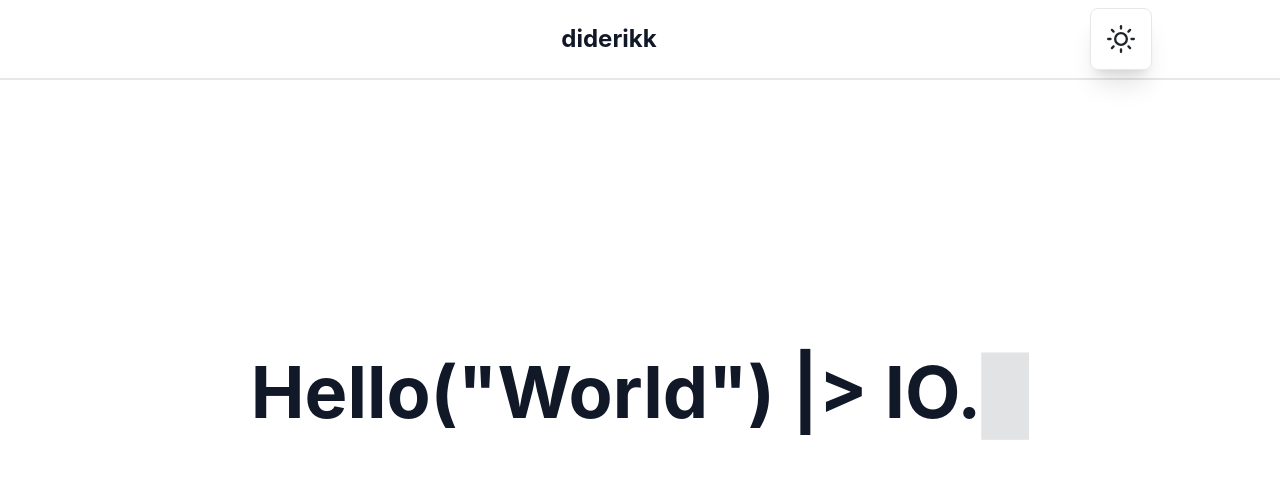
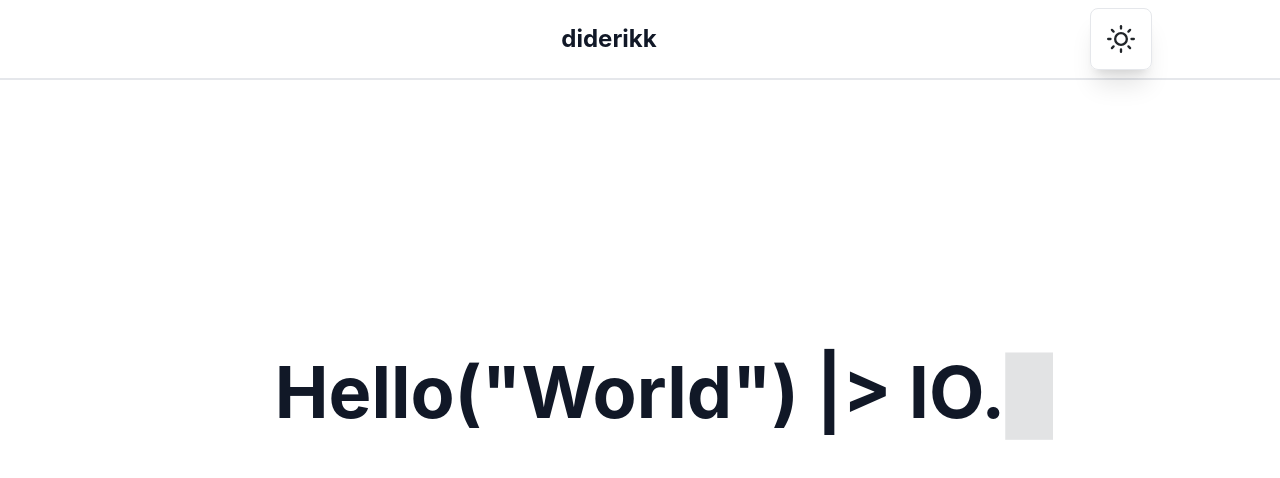
Before and after one commit to diderikk/portfolio, a Next.js app: page / in a window 1280 px wide. Shown: the top 478 px of the page. Built offline with nearby package versions, Linux system fonts and the light colour scheme; no server answers; the database is empty.

Commit message:
prettier and make type blinker absolute

```diff
--- a/src/components/layout.tsx
+++ b/src/components/layout.tsx
@@ -11,9 +11,8 @@ export default function Layout({ children }: any) {
   const router = useRouter();
 
   const handleBackClick = () => {
-    if(router.pathname.includes("post"))
-      router.push("/#blog");
-    else router.back()
+    if (router.pathname.includes("post")) router.push("/#blog");
+    else router.back();
   };
 
   return (
@@ -57,7 +56,9 @@ export default function Layout({ children }: any) {
 
         {/* <Image src={mode ? moonIcon : sunIcon} alt="mode icon" /> */}
       </nav>
-      <main className="container mx-auto flex-1">{children}</main>
+      <main className="container mx-auto flex-1 overflow-x-hidden">
+        {children}
+      </main>
     </div>
   );
 }
--- a/src/components/typed-text.tsx
+++ b/src/components/typed-text.tsx
@@ -50,20 +50,26 @@ const TypedText: React.FC<Props> = ({ title, description }) => {
   }, [begin2, description, text2.length]);
 
   return (
-    <div className="h-full w-full text-lg flex flex-col select-none pb-40 items-center justify-center xl:text-5xl lg:text-4xl md:text-3xl sm:text-2xl">
-      <div className="flex mb-4">
+    <div className=" h-full w-full text-lg flex flex-col select-none pb-40 items-center justify-center xl:text-5xl lg:text-4xl md:text-3xl sm:text-2xl">
+      <div className="flex justify-center mb-4">
         <h2 className="my-0">{text1}</h2>
         {!begin2 && (
-          <h2 className="blinking-cursor my-0 w-12 overflow-x-hidden">{"█"}</h2>
+          <div className="w-0 relative right-0">
+            <h2 className="absolute blinking-cursor my-0 max-w-12 overflow-x-hidden">
+              {"█"}
+            </h2>
+          </div>
         )}
       </div>
       {begin2 && (
         <div className="flex text-md xl:text-3xl md:text-2xl sm:text-xl">
           <h6 className="mt-0">{text2}</h6>
           {!typingDone && (
-            <h5 className="blinking-cursor my-0 w-12 overflow-x-hidden">
-              {"█"}
-            </h5>
+            <div className="w-0 relative right-0">
+              <h6 className="absolute blinking-cursor my-0 max-w-12 overflow-x-hidden">
+                {"█"}
+              </h6>
+            </div>
           )}
         </div>
       )}
--- a/src/pages/_app.tsx
+++ b/src/pages/_app.tsx
@@ -1,12 +1,12 @@
 import "../styles/globals.css";
-import '../styles/typed-text.css'
+import "../styles/typed-text.css";
 import type { AppProps } from "next/app";
 import Layout from "../components/layout";
 import { useEffect } from "react";
 import hljs from "highlight.js";
 import "highlight.js/styles/github-dark-dimmed.css";
 import { ThemeProvider } from "../context/theme";
-import { ParallaxProvider } from 'react-scroll-parallax';
+import { ParallaxProvider } from "react-scroll-parallax";
 import Head from "next/head";
 
 export default function App({ Component, pageProps }: AppProps) {
--- a/src/utils/html-reader.ts
+++ b/src/utils/html-reader.ts
@@ -5,12 +5,12 @@ export const getContentTable = (htmlString: string): ContentTableItem[] => {
   const headerRegex = /^<h(\d)\s*id="[A-Za-z0-9\-]+">([A-Za-z0-9\-\. ]+)/gim;
   const matches = Array.from(htmlString.matchAll(headerRegex));
 
-  matches.forEach(match => {
+  matches.forEach((match) => {
     contentTable.push({
       item: capitalize(match[2]),
       indent: match[1] === "3",
     });
-  })
+  });
 
   return contentTable;
 };
```
Also changed, not shown: src/pages/index.tsx (+8 -2 lines), src/styles/typed-text.css (line endings or trailing spaces), 1 other file (tests, documents, lock files or other folders). Lines whose indentation alone changed are shown as unchanged.
